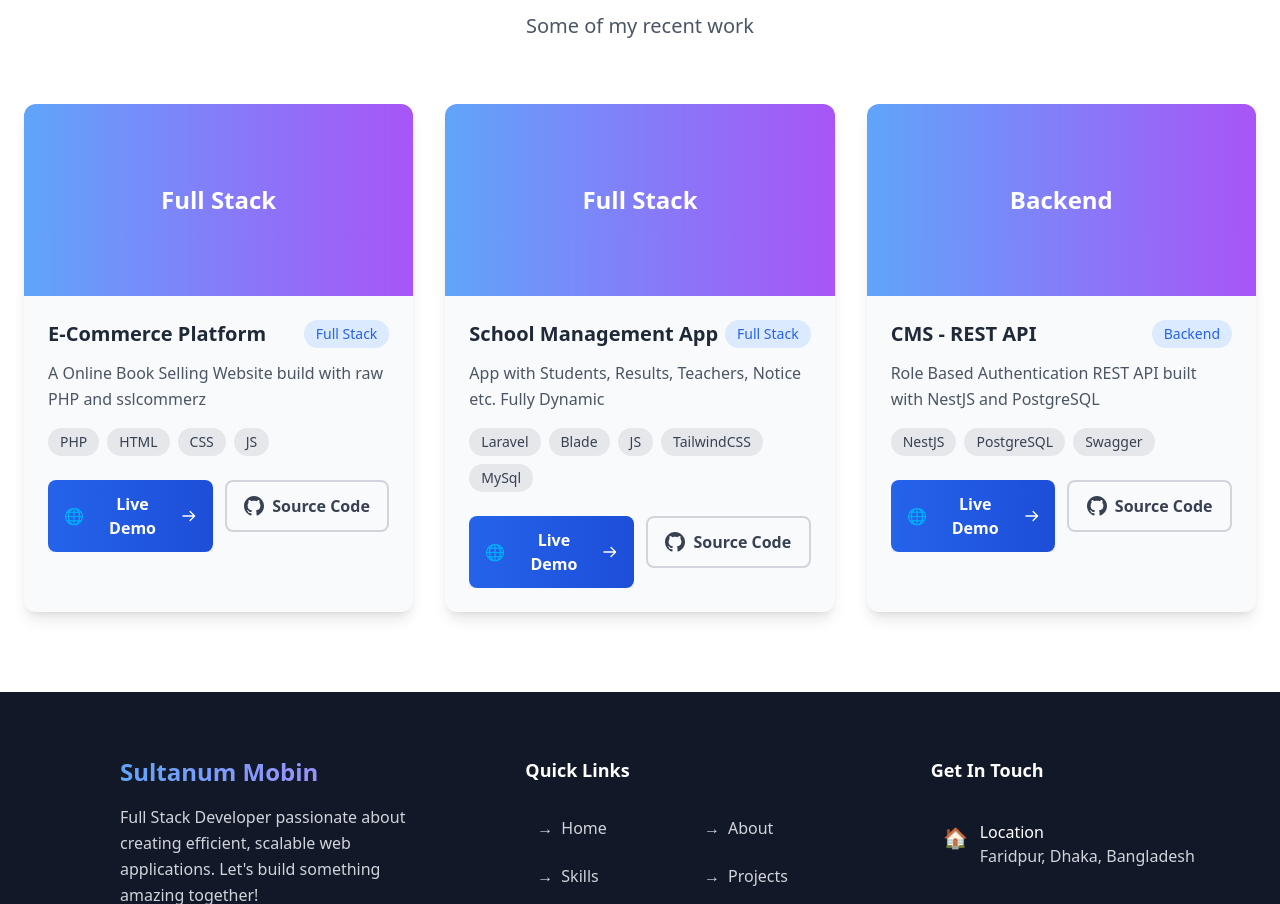
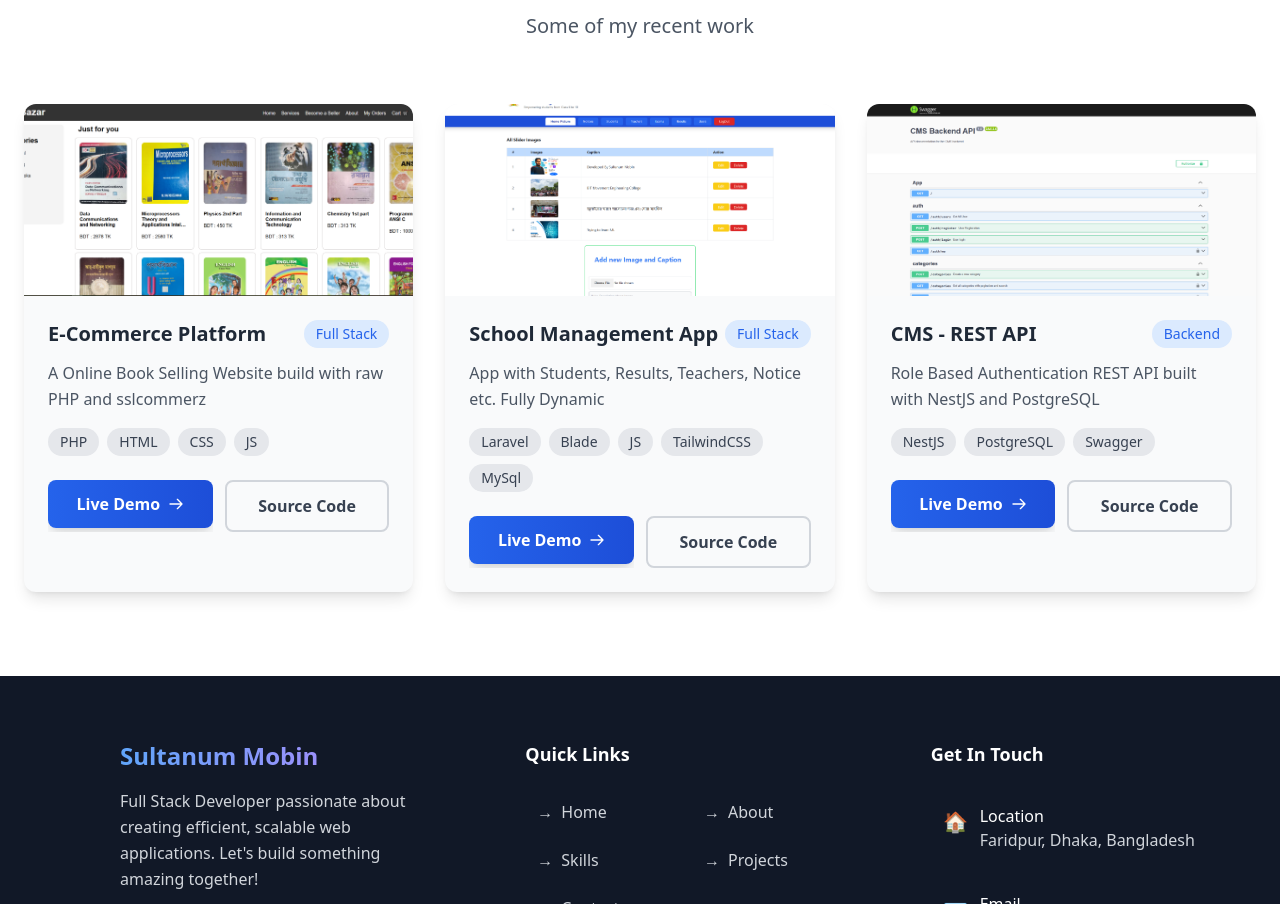
Before and after one commit to smsultan76/portfolio, a Next.js app: page / in a window 1280 px wide. Shown: the part 1797-2701 px from the top of the page. Built offline with nearby package versions, Linux system fonts and the light colour scheme.

Commit message:
project image show

```diff
--- a/app/components/Projects.tsx
+++ b/app/components/Projects.tsx
@@ -1,15 +1,18 @@
 'use client';
 import { motion } from "framer-motion";
+import Image from "next/image";
 const projects = [
   {
+    img: '/project/ecom.png',
     title: 'E-Commerce Platform',
     description: 'A Online Book Selling Website build with raw PHP and sslcommerz',
     technologies: ['PHP', 'HTML', 'CSS', 'JS'],
     category: 'Full Stack',
     live: 'https://boi-bazar.free.nf/',
-    source: 'https://github.com/smsultan76',
+    source: 'https://github.com/smsultan76/BookShop',
   },
   {
+    img: '/project/school.png',
     title: 'School Management App',
     description: 'App with Students, Results, Teachers, Notice etc. Fully Dynamic',
     technologies: ['Laravel', 'Blade', 'JS', 'TailwindCSS', 'MySql'],
@@ -18,6 +21,7 @@ const projects = [
     source: 'https://github.com/smsultan76',
   },
   {
+    img: '/project/cms-backend.png',
     title: 'CMS - REST API ',
     description: 'Role Based Authentication REST API built with NestJS and PostgreSQL',
     technologies: ['NestJS', 'PostgreSQL', 'Swagger'],
@@ -43,8 +47,17 @@ export default function Projects() {
               style={{ animationDelay: `${index * 0.2}s` }}
             >
               {/* Project Image Placeholder */}
-              <div className="h-48 bg-gradient-to-r from-blue-400 to-purple-500 flex items-center justify-center">
-                <span className="text-white text-2xl font-bold">{project.category}</span>
+              <div className="relative h-48 overflow-hidden group">
+                <img
+                  src={project.img}
+                  alt={project.title}
+                  className="absolute inset-0 w-full h-full object-cover group-hover:scale-110 transition-transform duration-700"
+                  loading="lazy"
+                  onError={(e) => {
+                    e.currentTarget.src = 'https://via.placeholder.com/400x200/4F46E5/7C3AED?text=Project+Image';
+                    e.currentTarget.className = 'absolute inset-0 w-full h-full object-cover bg-gradient-to-r from-blue-400 to-purple-500';
+                  }}
+                />
               </div>
 
               <div className="p-6">
@@ -83,7 +96,7 @@ export default function Projects() {
                     whileTap={{ scale: 0.98 }}
                   >
                     <button className="w-full bg-gradient-to-r from-blue-600 to-blue-700 hover:from-blue-700 hover:to-blue-800 text-white font-semibold py-3 px-4 rounded-lg transition-all duration-300 flex items-center justify-center gap-2 shadow-lg hover:shadow-blue-500/30">
-                      <span>🌐</span>
+                      <span className="md:hidden">🌐</span>
                       <span>Live Demo</span>
                       <svg
                         className="w-4 h-4 group-hover:translate-x-1 transition-transform duration-300"
@@ -107,7 +120,7 @@ export default function Projects() {
                   >
                     <button className="w-full bg-transparent border-2 border-gray-300 dark:border-gray-600 hover:border-blue-500 dark:hover:border-blue-400 text-gray-700 dark:text-gray-300 hover:text-blue-600 dark:hover:text-blue-400 font-semibold py-3 px-4 rounded-lg transition-all duration-300 flex items-center justify-center gap-2 hover:shadow-lg">
                       <svg
-                        className="w-5 h-5"
+                        className="w-5 h-5 md:hidden"
                         fill="currentColor"
                         viewBox="0 0 24 24"
                       >
```
